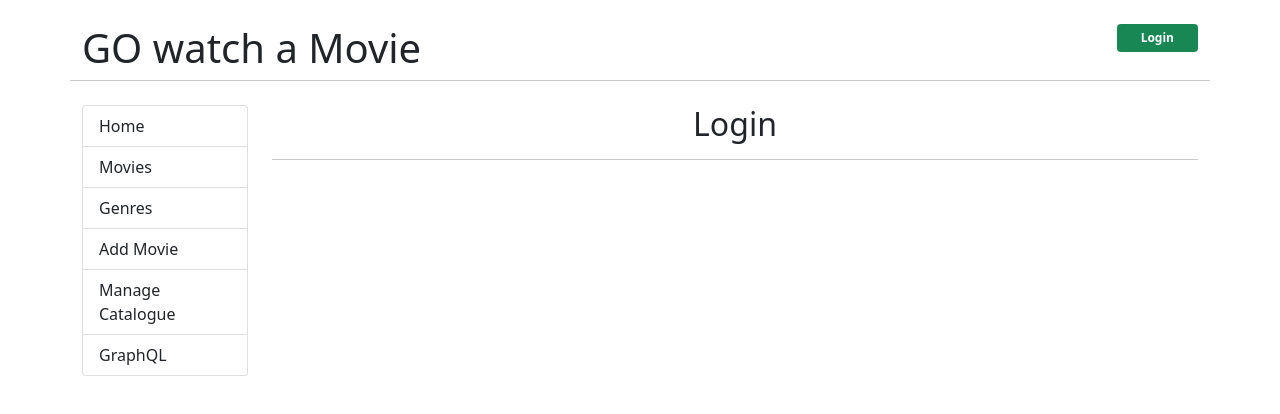
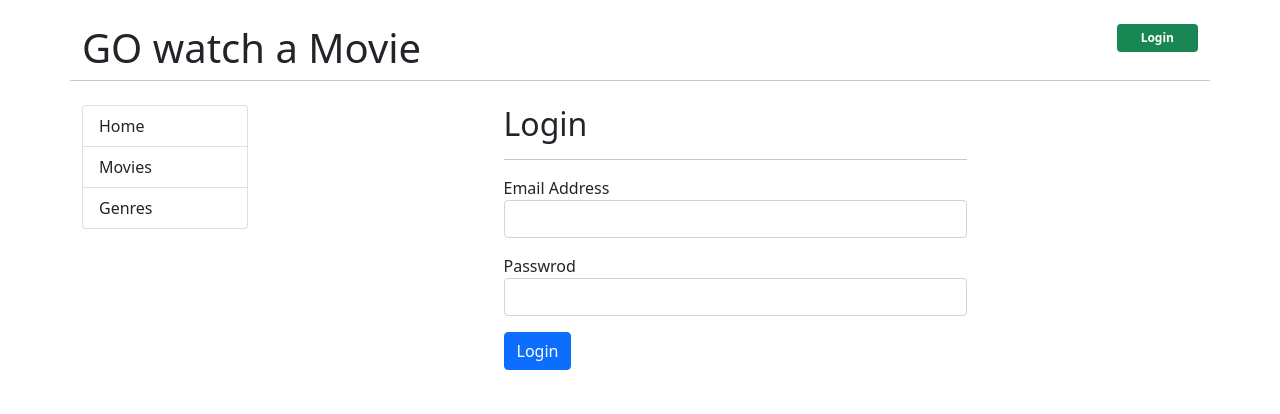
Before and after one commit to sanket9162/react-golang-movies, a React (Vite) app in the folder go-movies-front-end/: page /login in a window 1280 px wide. Shown: the top 414 px of the page. Built offline with nearby package versions, Linux system fonts and the light colour scheme.

Commit message:
login form

```diff
--- a/go-movies-front-end/src/App.jsx
+++ b/go-movies-front-end/src/App.jsx
@@ -1,5 +1,8 @@
+import { useState } from "react"
 import { Link, Outlet } from "react-router-dom"
 function App() {
+  const [jwtToken, setJwtToken] = useState("")
+
 
   return (
     <>
@@ -9,7 +12,10 @@ function App() {
             <h1>GO watch a Movie</h1>
           </div>
           <div className="col text-end">
-            <Link to="#"> <span className="badge bg-success py-2 px-4" > Login</span></Link>
+            {jwtToken === ""
+            ? <Link to="/login"> <span className="badge bg-success py-2 px-4" > Login</span></Link>
+            : <Link to="#"> <span className="badge bg-danger py-2 px-4" > Logout</span></Link>
+            }
           </div>
           <hr className="mb-4" />
         </div>
@@ -20,9 +26,13 @@ function App() {
               <Link to="/" className="list-group-item list-group-item-action">Home</Link>
               <Link to="/movies" className="list-group-item list-group-item-action">Movies</Link>
               <Link to="/genres" className="list-group-item list-group-item-action">Genres</Link>
+             {jwtToken !== "" &&
+             <>
               <Link to="/admin/movie/0" className="list-group-item list-group-item-action">Add Movie</Link>
               <Link to="/manage-catalogue" className="list-group-item list-group-item-action">Manage Catalogue</Link>
               <Link to="/graphql" className="list-group-item list-group-item-action">GraphQL</Link>
+             </>
+             }
               </div>
             </nav>
           </div>
--- a/go-movies-front-end/src/components/Login.jsx
+++ b/go-movies-front-end/src/components/Login.jsx
@@ -1,11 +1,45 @@
+import { useState } from "react"
+import Input from "./from/input"
 
 const Login = () => {
+    const [email, setEmail] = useState("")
+    const [password, setPassword] = useState("")
+
+    const handleSubmit = (event) => {
+        event.preventDefault();
+
+        if (email == "admin@sanket.com"){
+            return
+        }
+    }
+
     return(
         <>
-        <div className="text-center">
+        <div className="col-md-6 offset-md-3">
             <h2>Login</h2>
             <hr />
+        <form onSubmit={handleSubmit}>
+            <Input
+            title="Email Address"
+            type="email"
+            className="form-control"
+            name="email"
+            autoComplete="email-new"
+            onChange={(event) => setEmail(event.target.value)}
 
+            />
+            <Input
+            title="Passwrod"
+            type="Passwrod"
+            className="form-control"
+            name="password"
+            autoComplete="Passwrod-new"
+            onChange={(event) => setPassword(event.target.value)}
+
+            />
+            <input type="submit" className="btn btn-primary" value="Login" />
+
+        </form>
         </div>
         </>
     )
--- /dev/null
+++ b/go-movies-front-end/src/components/from/input.jsx
@@ -0,0 +1,25 @@
+import { forwardRef } from "react"
+import Login from "../Login"
+
+const Input = forwardRef((props, ref) => {
+    return (
+        <div className="mb-3">
+            <label htmlFor={props.name} className="from-label">
+                {props.title}
+            </label>
+            <input type={props.type}
+                className={props.className}
+                id={props.name}
+                ref={ref}
+                name={props.name}
+                placeholder={props.placeholder}
+                onChange={props.onChange}
+                autoComplete={props.autoComplete}
+                value={props.value}
+            />
+            <div className={props.errorDiv}>{props.errorMsg}</div>
+        </div>
+    )
+})
+
+export default Input
```
